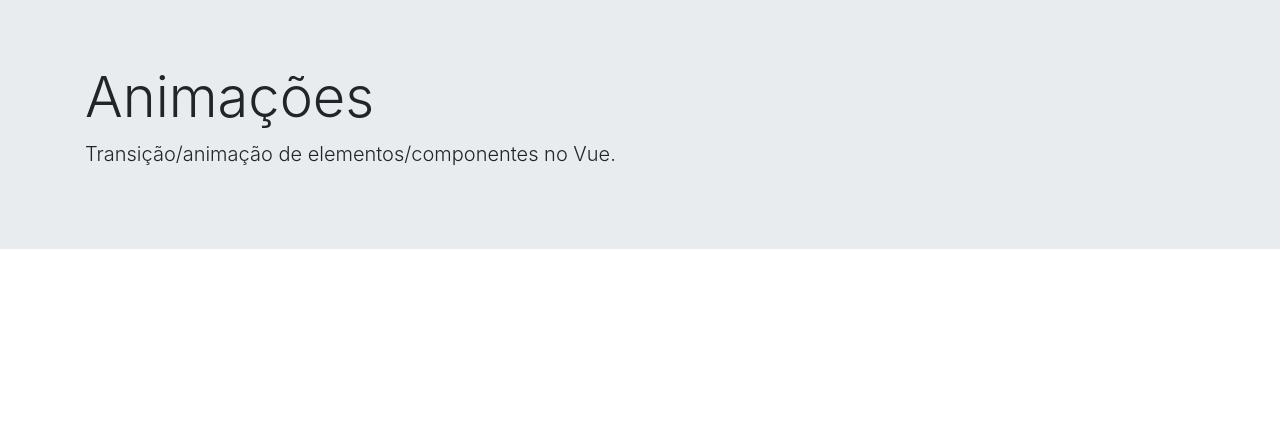
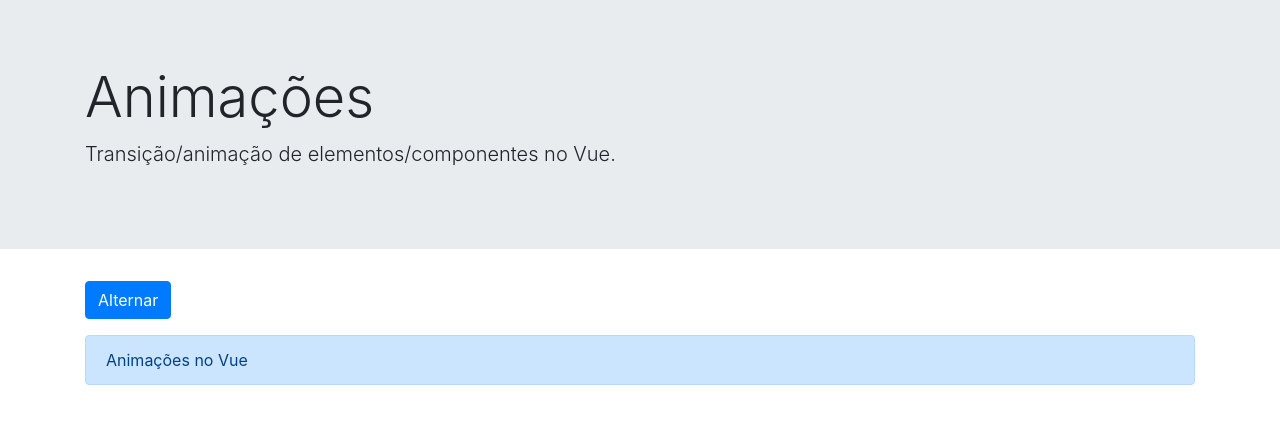
Before and after one commit to lourencofelipe/vue-anmts, a Vue app: page / in a window 1280 px wide. Shown: the top 424 px of the page. Built offline with nearby package versions, Linux system fonts and the light colour scheme.

Commit message:
Adding vue classes

```diff
--- a/src/App.vue
+++ b/src/App.vue
@@ -8,7 +8,49 @@
         </div>
       </div>
 
-      <div class="container"></div>
+      <div class="container">
+        <button class="btn btn-primary mb-3" @click="mostrar = !mostrar">Alternar</button>
+
+        <transition>
+          <div class="alert alert-primary" v-if="mostrar">
+            Animações no Vue
+          </div>
+        </transition>
+      </div>
 
     </div>
 </template>
+
+<script>
+export default {
+  data(){
+    return {
+      mostrar: true
+    }
+  }
+}
+</script>
+<style scoped>
+
+  /* Entrada */
+  .v-enter {
+    opacity: 0;
+  }
+  .v-enter-active {
+    transition: opacity 1s;
+  }
+  .v-enter-to{
+    opacity: 1;
+  }
+  /* Saída */
+  .v-leave {
+    opacity: 1;
+  }
+  .v-leave-active {
+    transition: opacity 1s;
+  }
+  .v-leave-to{
+    opacity: 0;
+  }
+
+</style>
```
